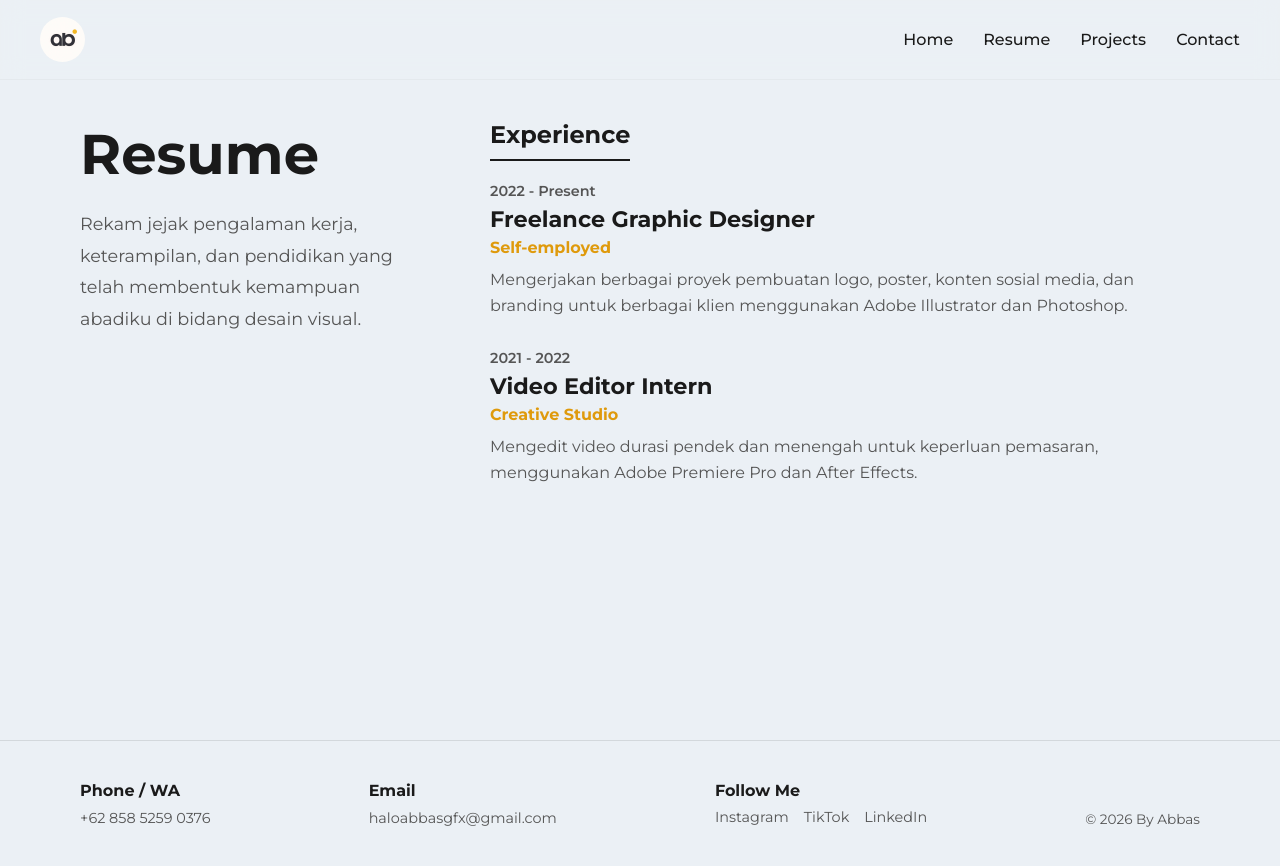
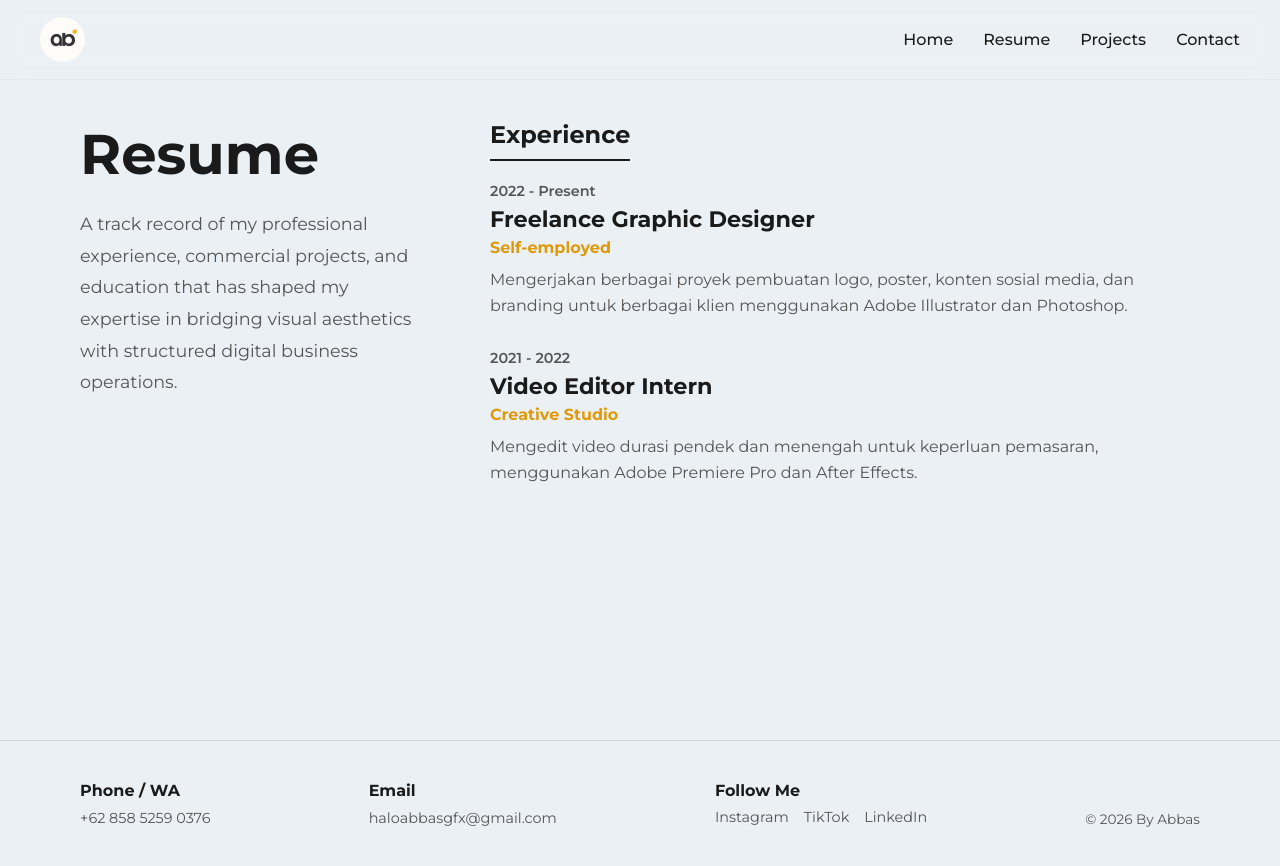
Before and after one commit to Bazzsnack/web-portofolio-abbas, a React (Vite) app: page /resume in a window 1280 px wide. Built offline with nearby package versions, Linux system fonts and the light colour scheme.

Commit message:
content: update resume description text

```diff
--- a/src/pages/Resume.jsx
+++ b/src/pages/Resume.jsx
@@ -24,8 +24,9 @@ export default function Resume() {
         <div className="sidebar slide-up">
           <h1>Resume</h1>
           <p>
-            Rekam jejak pengalaman kerja, keterampilan, dan pendidikan
-            yang telah membentuk kemampuan abadiku di bidang desain visual.
+            A track record of my professional experience, commercial projects, and education
+            that has shaped my expertise in bridging visual aesthetics with structured
+            digital business operations.
           </p>
         </div>
 
```
